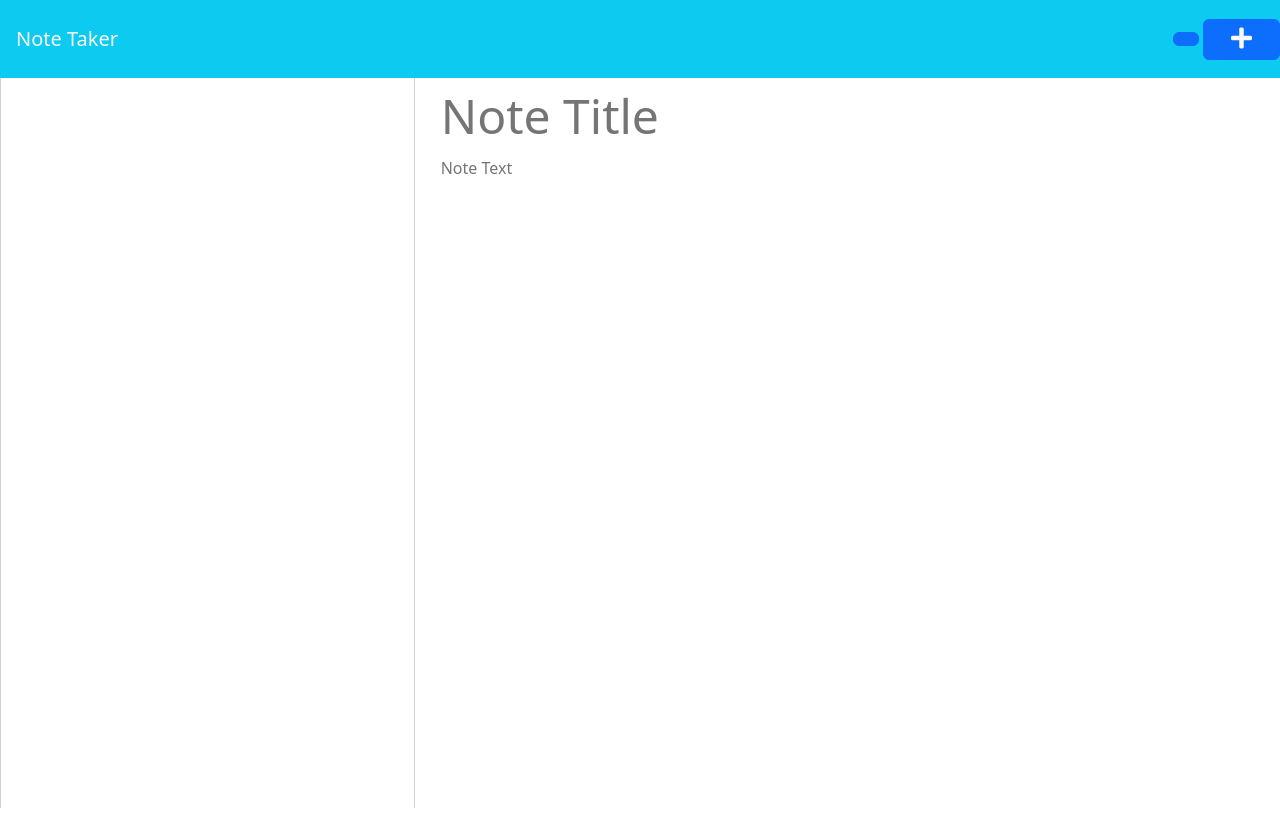
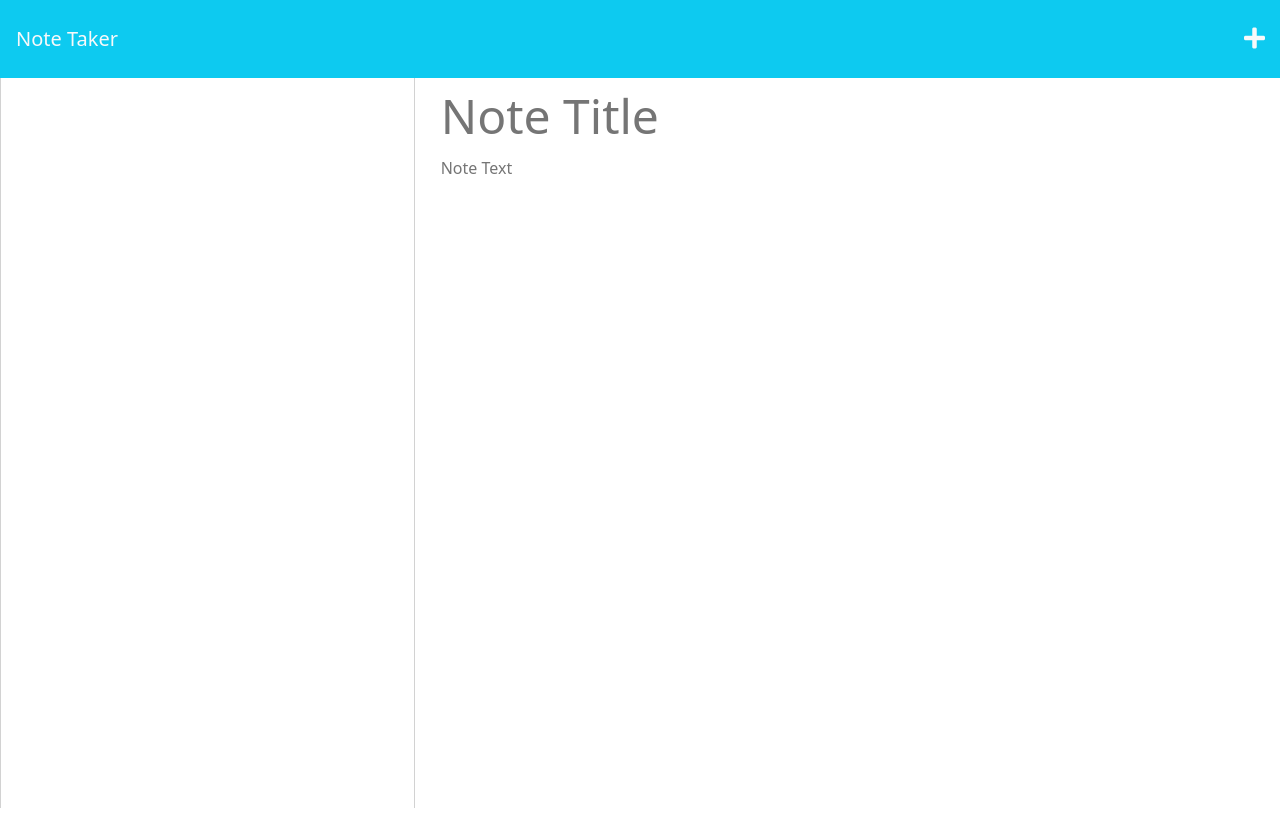
Before and after one commit to jengle-dev/Note-Taker-Application, a website: page public/notes.html in a window 1280 px wide. Drawn offline with nearby package versions, Linux system fonts and the light colour scheme; no server answers.

Commit message:
updated icons and removed buttons that I had created

```diff
--- a/public/notes.html
+++ b/public/notes.html
@@ -17,10 +17,7 @@
   <nav class="navbar bg-info">
     <a class="navbar-brand text-light p-3" href="/">Note Taker </a>
     <div class="icons">
-      <button type="submit" class="btn btn-primary" id="save-btn">
-        <i class="fas fa-save text-light save-note"></i>
-      </button>
-      <button type="reset" class="btn btn-primary" id="newNote-btn">
+      <i class="fas fa-save text-light save-note"></i>
       <i class="fas fa-plus text-light new-note"></i>
     </div>
   </nav>
```
